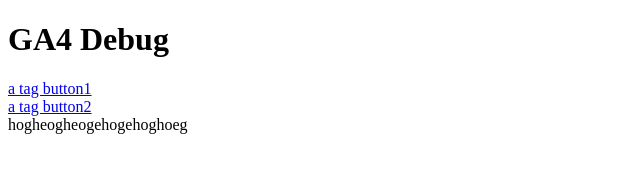
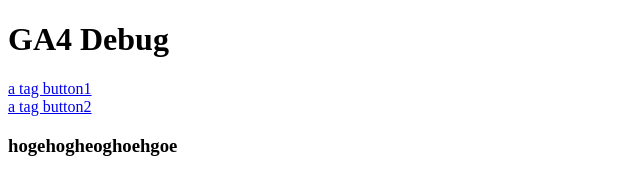
Before and after one commit to mbrsfuku/ga4_test, a plain HTML site: page hoge.html in a window 1280 px wide. Shown: the whole page, without its empty margins (0-640 px from the left). Drawn offline with Linux system fonts and the light colour scheme.

Commit message:
Update hoge.html

```diff
--- a/hoge.html
+++ b/hoge.html
@@ -38,6 +38,6 @@
       <a onclick="trEventClick(this,'ホーム','ヘッダー','入会ボタン2')" href="#">a tag button2 </a>
     </div>
 
-    hogheogheogehogehoghoeg
+    <h3>hogehogheoghoehgoe</h3>
   </body>
 </html>
```
